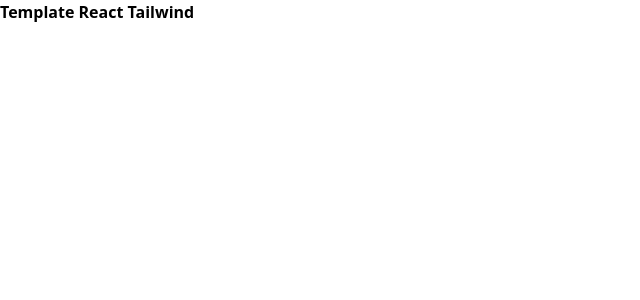
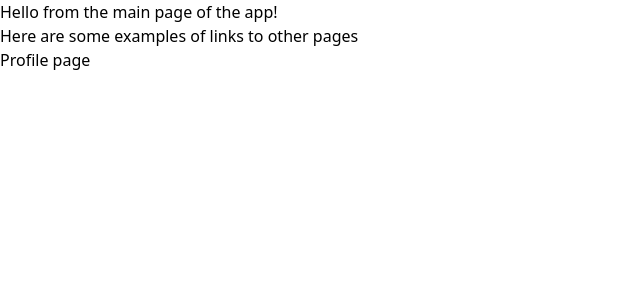
Before and after one commit to j0srisk/react-router, a React (Vite) app: page / in a window 1280 px wide. Shown: the top 300 px of the page, without its empty margins (0-640 px from the left). Built offline with nearby package versions, Linux system fonts and the light colour scheme.

Commit message:
created basic router

```diff
--- a/package.json
+++ b/package.json
@@ -13,6 +13,7 @@
 		"axios": "^1.4.0",
 		"react": "^18.2.0",
 		"react-dom": "^18.2.0",
+		"react-router-dom": "^6.14.2",
 		"uuid": "^9.0.0"
 	},
 	"devDependencies": {
--- a/src/App.jsx
+++ b/src/App.jsx
@@ -1,9 +1,17 @@
-function App() {
-  return (
-    <div>
-      <h1 className="font-bold">Template React Tailwind</h1>
-    </div>
-  );
-}
+const App = () => {
+	return (
+		<div>
+			<h1>Hello from the main page of the app!</h1>
+			<p>Here are some examples of links to other pages</p>
+			<nav>
+				<ul>
+					<li>
+						<a href="profile">Profile page</a>
+					</li>
+				</ul>
+			</nav>
+		</div>
+	);
+};
 
 export default App;
--- /dev/null
+++ b/src/Profile.jsx
@@ -0,0 +1,10 @@
+const Profile = () => {
+	return (
+		<div>
+			<h1>Hello from profile page!</h1>
+			<p>So, how are you?</p>
+		</div>
+	);
+};
+
+export default Profile;
--- a/src/main.jsx
+++ b/src/main.jsx
@@ -1,10 +1,24 @@
-import React from "react";
-import ReactDOM from "react-dom/client";
-import App from "./App.jsx";
-import "./index.css";
+import React from 'react';
+import ReactDOM from 'react-dom/client';
+import App from './App.jsx';
+import './index.css';
 
-ReactDOM.createRoot(document.getElementById("root")).render(
-  <React.StrictMode>
-    <App />
-  </React.StrictMode>
+import { createBrowserRouter, RouterProvider } from 'react-router-dom';
+import Profile from './Profile.jsx';
+
+const router = createBrowserRouter([
+	{
+		path: '/',
+		element: <App />,
+	},
+	{
+		path: '/profile',
+		element: <Profile />,
+	},
+]);
+
+ReactDOM.createRoot(document.getElementById('root')).render(
+	<React.StrictMode>
+		<RouterProvider router={router} />
+	</React.StrictMode>,
 );
```
Also changed, not shown: 1 other file (tests, documents, lock files or other folders).
